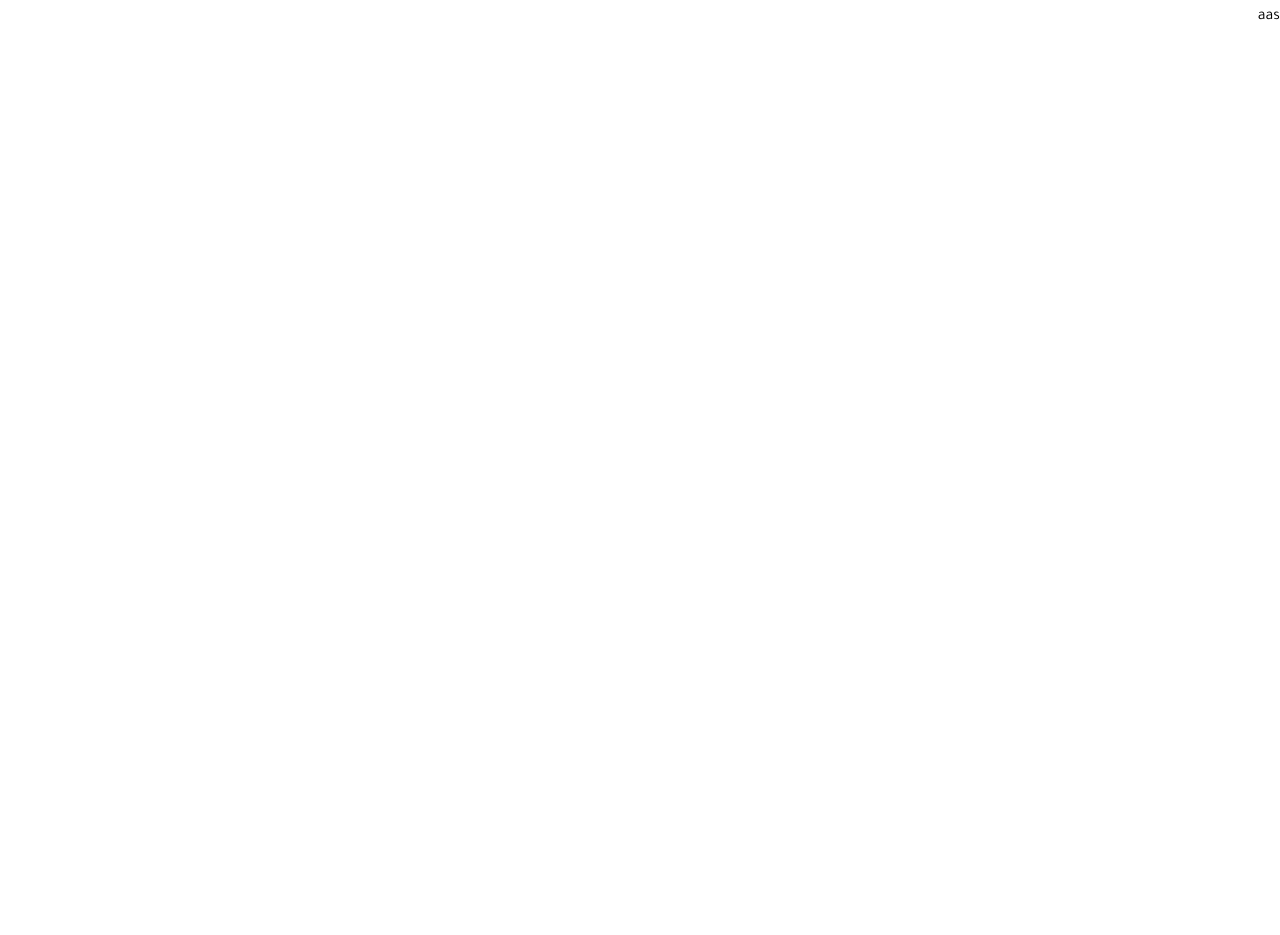
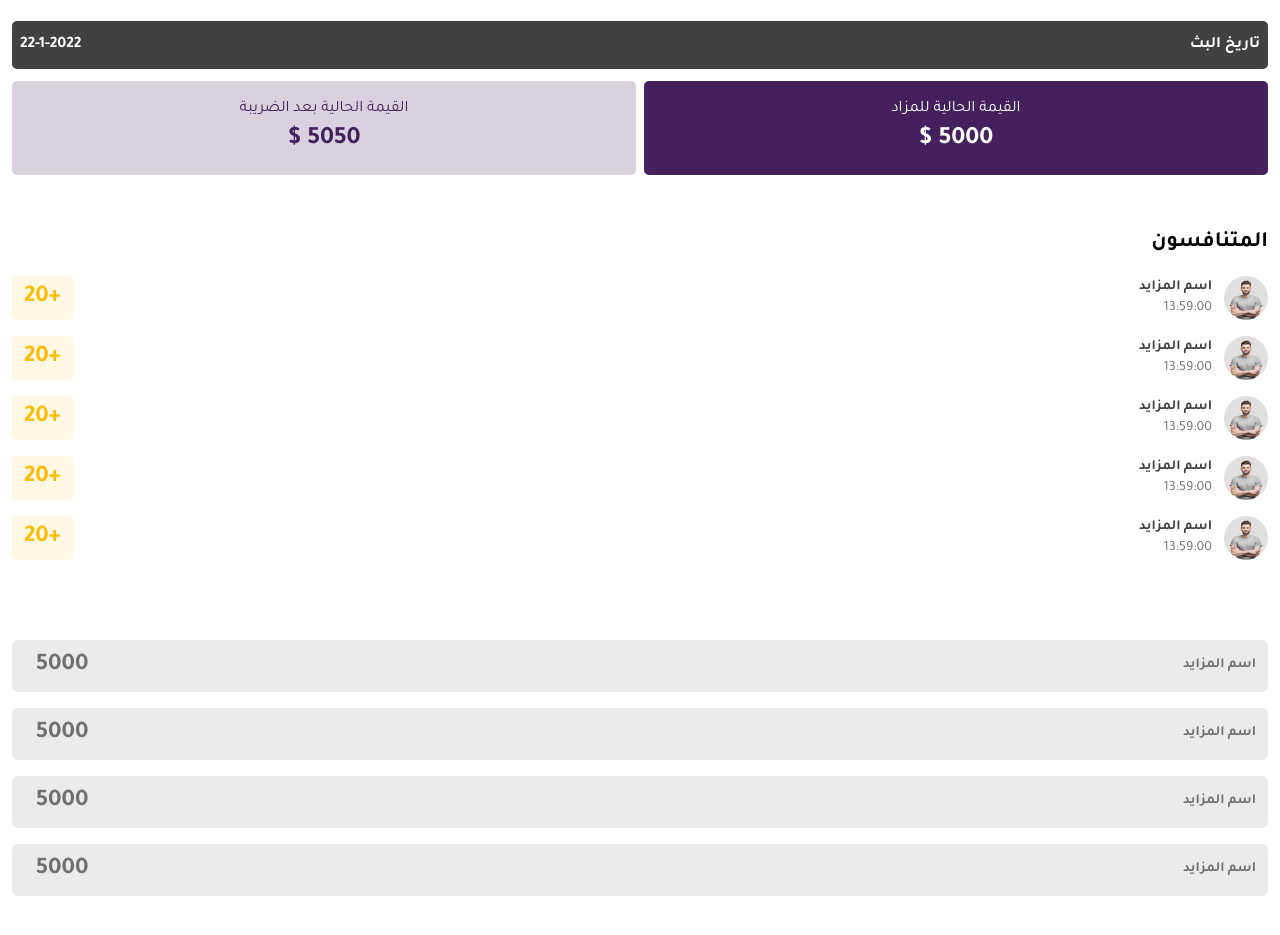
Before and after one commit to Mohamed22221/Mazaady, a Next.js app: page / in a window 1280 px wide. Shown: the part 900-1835 px from the top of the page. Before the commit the page ends 959 px from the top, so only its background shows below. Built offline with nearby package versions, Linux system fonts and the light colour scheme.

Commit message:
create left home

```diff
--- a/src/components/auction-price/auction-price.jsx
+++ /dev/null
@@ -1,9 +0,0 @@
-import React from 'react'
-
-const AuctionPrice = () => {
-  return (
-    <div className='shadow-box'>aas</div>
-  )
-}
-
-export default AuctionPrice
--- /dev/null
+++ b/src/components/home/about-price/aboutPrice.jsx
@@ -0,0 +1,34 @@
+import React from "react";
+
+const AboutPrice = () => {
+  return (
+    <div className="shadow-box my-5 py-3 px-3">
+      <div className="my-4 px-3 py-1 flex items-center justify-between rounded-[5px] bg-grayBoldColor  bg-opacity-10">
+        <p className="text-grayColor font-bold text-[14px]  ">اسم المزايد</p>
+        <p className=" text-[24px] font-bold text-grayColor bg-opacity-10 px-3 py-1">
+          5000
+        </p>
+      </div>
+      <div className="my-4 px-3 py-1 flex items-center justify-between rounded-[5px] bg-grayBoldColor  bg-opacity-10">
+        <p className="text-grayColor font-bold text-[14px]  ">اسم المزايد</p>
+        <p className=" text-[24px] font-bold text-grayColor bg-opacity-10 px-3 py-1">
+          5000
+        </p>
+      </div>
+      <div className="my-4 px-3 py-1 flex items-center justify-between rounded-[5px] bg-grayBoldColor  bg-opacity-10">
+        <p className="text-grayColor font-bold text-[14px]  ">اسم المزايد</p>
+        <p className=" text-[24px] font-bold text-grayColor bg-opacity-10 px-3 py-1">
+          5000
+        </p>
+      </div>
+      <div className="my-4 px-3 py-1 flex items-center justify-between rounded-[5px] bg-grayBoldColor  bg-opacity-10">
+        <p className="text-grayColor font-bold text-[14px]  ">اسم المزايد</p>
+        <p className=" text-[24px] font-bold text-grayColor bg-opacity-10 px-3 py-1">
+          5000
+        </p>
+      </div>
+    </div>
+  );
+};
+
+export default AboutPrice;
--- /dev/null
+++ b/src/components/home/auction-price/auction-price.jsx
@@ -0,0 +1,24 @@
+import React from "react";
+
+const AuctionPrice = () => {
+  return (
+    <div className="shadow-box py-4 px-3">
+      <div className="flex justify-between bg-grayBoldColor text-white rounded-[5px] py-3 px-2">
+        <p className="font-semibold">تاريخ البث</p>
+        <p className="font-semibold">22-1-2022</p>
+      </div>
+      <div className="flex gap-2">
+        <div className="w-[50%] text-center py-4 px-1 mt-3 text-white bg-moveColor rounded-[5px]">
+          <p className="max-sm:text-[13px]">القيمة الحالية للمزاد</p>
+          <h2 className="text-[25px] font-semibold">5000 $</h2>
+        </div>
+        <div className="w-[50%] text-center py-4 px-1 mt-3 text-moveColor bg-moveColor bg-opacity-20 rounded-[5px]">
+          <p className="max-sm:text-[13px]"> القيمة الحالية بعد الضريبة</p>
+          <h2 className="text-[25px] font-semibold">5050 $</h2>
+        </div>
+      </div>
+    </div>
+  );
+};
+
+export default AuctionPrice;
--- /dev/null
+++ b/src/components/home/contenders/contenders.jsx
@@ -0,0 +1,105 @@
+import React from "react";
+import person from "../../../assets/person.jpg";
+import Image from "next/image";
+
+const Contenders = () => {
+  return (
+    <div className="shadow-box my-5 py-4 px-3">
+      <h2 className="text-[22px] font-bold">المتنافسون</h2>
+      <div className="my-4 flex items-center justify-between">
+        <div className="flex items-center ">
+          <Image
+            src={person}
+            alt="person"
+            className="w-[44px] h-[44px] rounded-3xl "
+          />
+          <div className="mx-3">
+            <p className="text-grayBoldColor font-bold text-[14px] ">
+              اسم المزايد
+            </p>
+            <p className="text-grayColor  text-[14px] ">13:59:00</p>
+          </div>
+        </div>
+        <h2 className="font-bold text-[24px] rounded-[5px] bg-yellowColor text-yellowColor bg-opacity-10 px-3 py-1">
+          +20
+        </h2>
+      </div>
+      <div className="my-4 flex items-center justify-between">
+        <div className="flex items-center ">
+          <Image
+            src={person}
+            alt="person"
+            className="w-[44px] h-[44px] rounded-3xl "
+          />
+          <div className="mx-3">
+            <p className="text-grayBoldColor font-bold text-[14px] ">
+              اسم المزايد
+            </p>
+            <p className="text-grayColor  text-[14px] ">13:59:00</p>
+          </div>
+        </div>
+        <h2 className="font-bold text-[24px] rounded-[5px] bg-yellowColor text-yellowColor bg-opacity-10 px-3 py-1">
+          +20
+        </h2>
+      </div>
+      <div className="my-4 flex items-center justify-between">
+        <div className="flex items-center ">
+          <Image
+            src={person}
+            alt="person"
+            className="w-[44px] h-[44px] rounded-3xl "
+          />
+          <div className="mx-3">
+            <p className="text-grayBoldColor font-bold text-[14px] ">
+              اسم المزايد
+            </p>
+            <p className="text-grayColor  text-[14px] ">13:59:00</p>
+          </div>
+        </div>
+        <h2 className="font-bold text-[24px] rounded-[5px] bg-yellowColor text-yellowColor bg-opacity-10 px-3 py-1">
+          +20
+        </h2>
+      </div>
+      <div className="my-4 flex items-center justify-between">
+        <div className="flex items-center ">
+          <Image
+            src={person}
+            alt="person"
+            className="w-[44px] h-[44px] rounded-3xl "
+          />
+          <div className="mx-3">
+            <p className="text-grayBoldColor font-bold text-[14px] ">
+              اسم المزايد
+            </p>
+            <p className="text-grayColor  text-[14px] ">13:59:00</p>
+          </div>
+        </div>
+        <h2 className="font-bold text-[24px] rounded-[5px] bg-yellowColor text-yellowColor bg-opacity-10 px-3 py-1">
+          +20
+        </h2>
+      </div>
+      <div className="my-4 flex items-center justify-between">
+        <div className="flex items-center ">
+          <Image
+            src={person}
+            alt="person"
+            className="w-[44px] h-[44px] rounded-3xl "
+          />
+          <div className="mx-3">
+            <p className="text-grayBoldColor font-bold text-[14px] ">
+              اسم المزايد
+            </p>
+            <p className="text-grayColor  text-[14px] ">13:59:00</p>
+          </div>
+        </div>
+        <h2 className="font-bold text-[24px] rounded-[5px] bg-yellowColor text-yellowColor bg-opacity-10 px-3 py-1">
+          +20
+        </h2>
+      </div>
+
+
+    </div>
+  );
+};
+
+export default Contenders;
--- a/src/pages/_app.jsx
+++ b/src/pages/_app.jsx
@@ -3,8 +3,8 @@ import "tailwindcss/tailwind.css";
 import "../../src/styles/globals/globals.css";
 import Head from "next/head";
 import store from "@/api/store";
-import TopSearch from "@/components/home/search";
-import Navbar from "@/components/home/navbar/navBar";
+import TopSearch from "@/components/layout/search";
+import Navbar from "@/components/layout/navbar/navBar";
 
 export default function App({ Component, pageProps }) {
   return (
--- a/src/pages/index.jsx
+++ b/src/pages/index.jsx
@@ -1,15 +1,19 @@
-import AuctionPrice from "@/components/auction-price/auction-price";
+import AboutPrice from "@/components/home/about-price/aboutPrice";
+import AuctionPrice from "@/components/home/auction-price/auction-price";
+import Contenders from "@/components/home/contenders/contenders";
 import Gallery from "@/components/home/gallery";
 import React from "react";
 
 const Home = () => {
   return (
     <div className="container py-[30px] mx-auto grid-style max-md:px-2">
-      <div className="">
+      <div>
         <Gallery />
       </div>
-      <div className="">
+      <div>
         <AuctionPrice />
+        <Contenders />
+        <AboutPrice />
       </div>
     </div>
   );
```
Also changed, not shown: src/components/layout/navbar/navBar.jsx (renamed from src/components/home/navbar/navBar.jsx), src/components/layout/search/index.jsx (renamed from src/components/home/search/index.jsx), src/components/layout/search/selectSearch.jsx (renamed from src/components/home/search/selectSearch.jsx).
